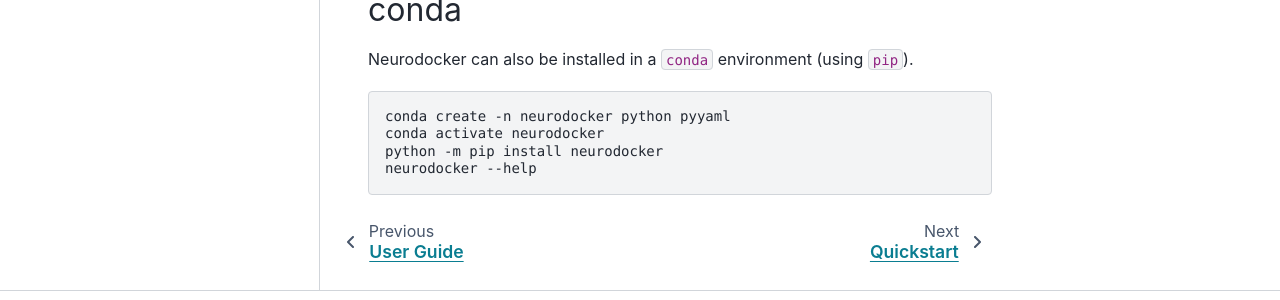
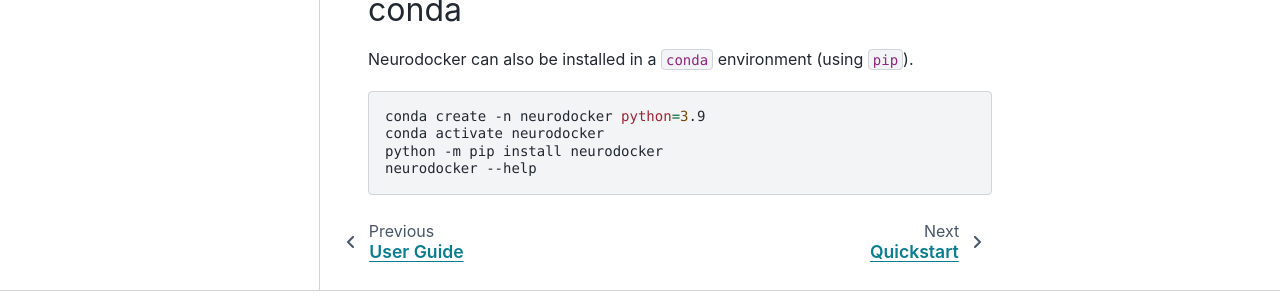
Before and after one commit to ReproNim/neurodocker, a Sphinx documentation site: the page built from docs/user_guide/installation.rst, in a window 1280 px wide and 1154 px high. Shown: the part 770-1070 px from the top of the window. Built offline with Sphinx 7.4.7 and the PyData theme 0.15.4, drawn with Linux system fonts in a browser that asks for light colours; pages that are not in the unit, such as notebooks, are missing from menus.

Commit message:
use python=3.9 in conda create + rm pyyaml

```diff
--- a/docs/user_guide/installation.rst
+++ b/docs/user_guide/installation.rst
@@ -33,7 +33,7 @@ Neurodocker can also be installed in a :code:`conda` environment (using :code:`p
 
 .. code-block:: bash
 
-    conda create -n neurodocker python pyyaml
+    conda create -n neurodocker python=3.9
     conda activate neurodocker
     python -m pip install neurodocker
     neurodocker --help
```
